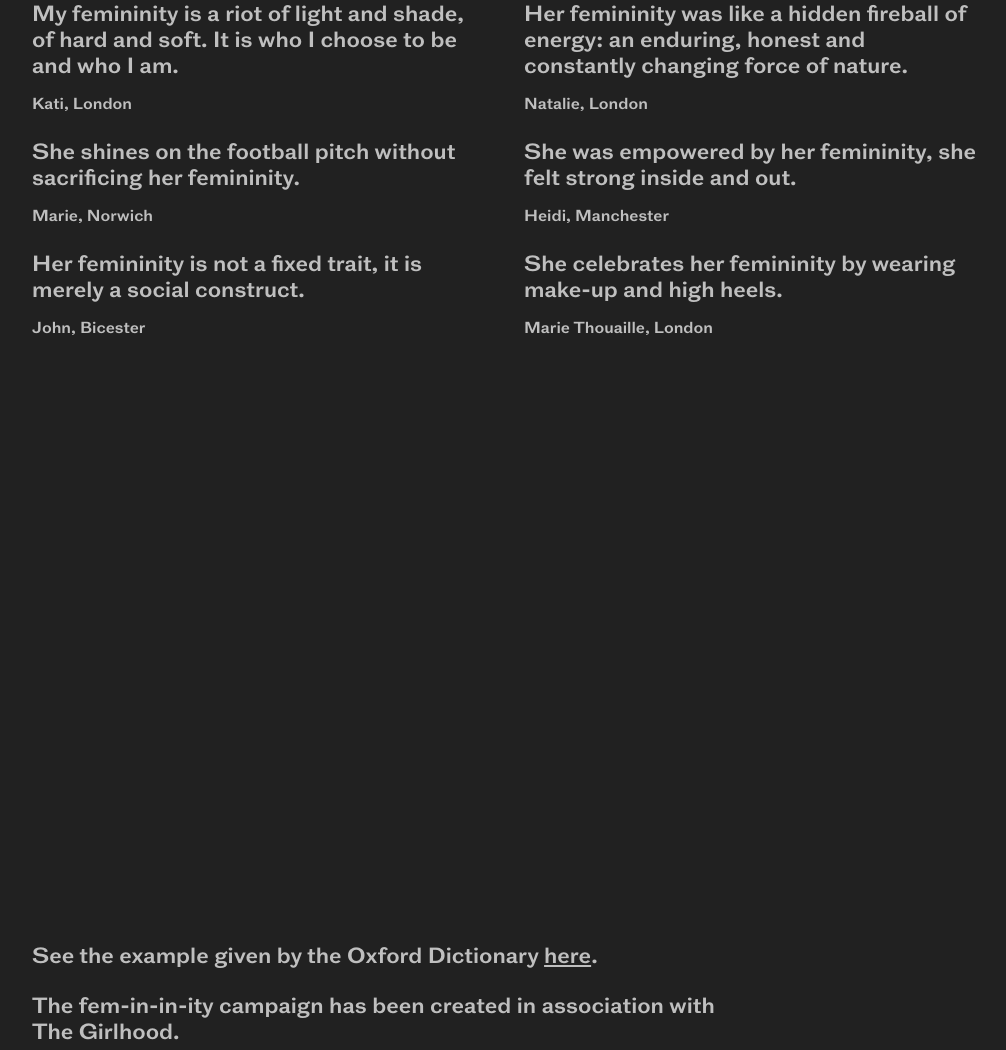
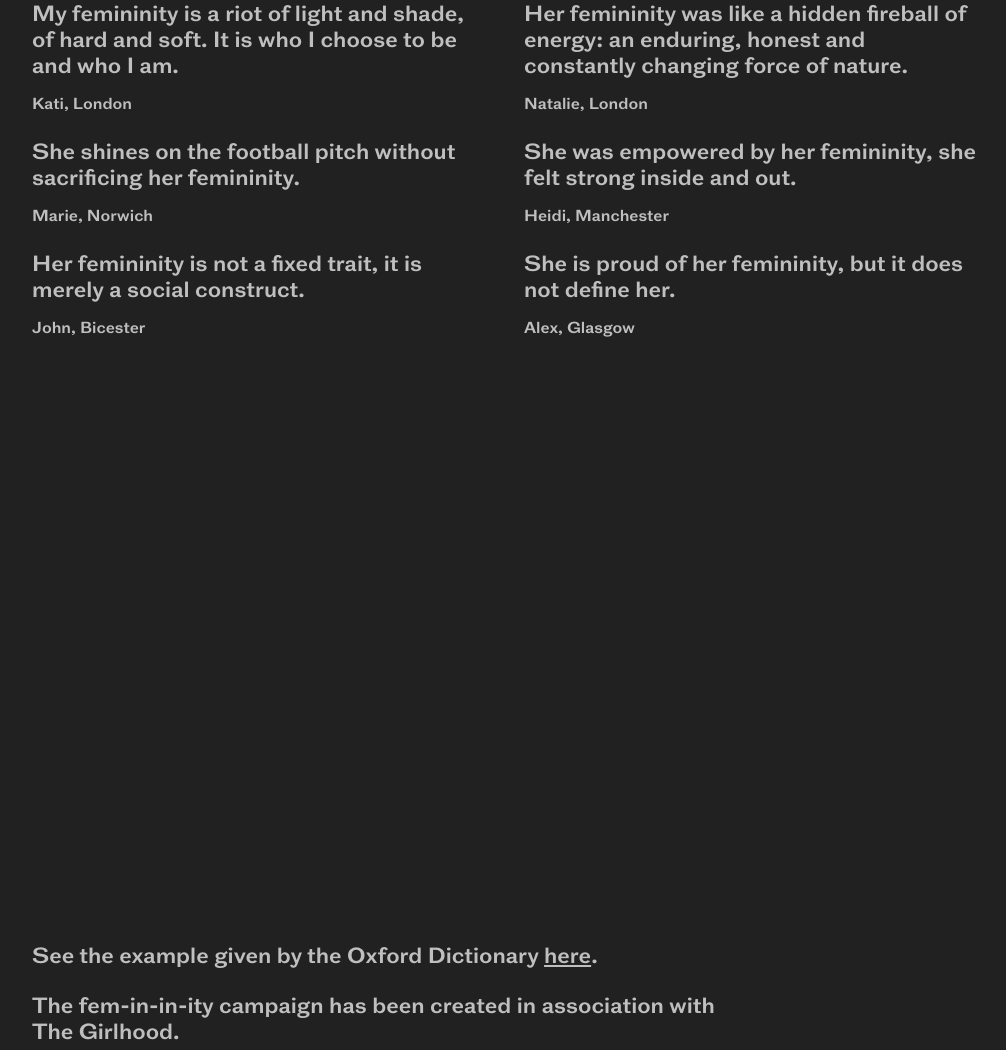
Before and after one commit to Josephwalker/femininity, a website: page index.html in a window 1280 px wide. Shown: the part 3729-4779 px from the top of the page, without its empty margins (128-1134 px from the left). Drawn offline with nearby package versions, Linux system fonts and the light colour scheme; files whose address does not match are found by name.

Commit message:
Update index.html

```diff
--- a/index.html
+++ b/index.html
@@ -102,9 +102,9 @@ Really?! What does ‘femininity’ mean to you? Tell us here." class="quote" ma
                     </footer>
                 </blockquote><!--
              --><blockquote class="layout__item lap-and-up-1/2 mb pr-">
-                    <p class="mb-">She celebrates her femininity by wearing make-up and high heels.</p>
+                    <p class="mb-">She is proud of her femininity, but it does not define her.</p>
                     <footer>
-                        <cite>Marie Thouaille, London</cite>
+                        <cite>Alex, Glasgow</cite>
                     </footer>
                 </blockquote>
             </div>
```
